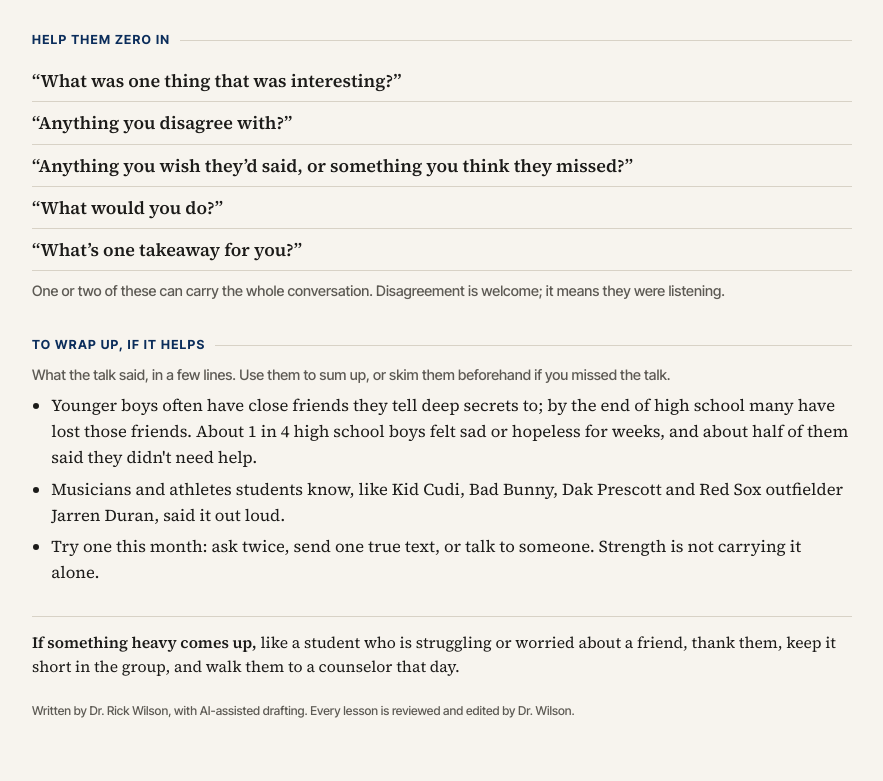
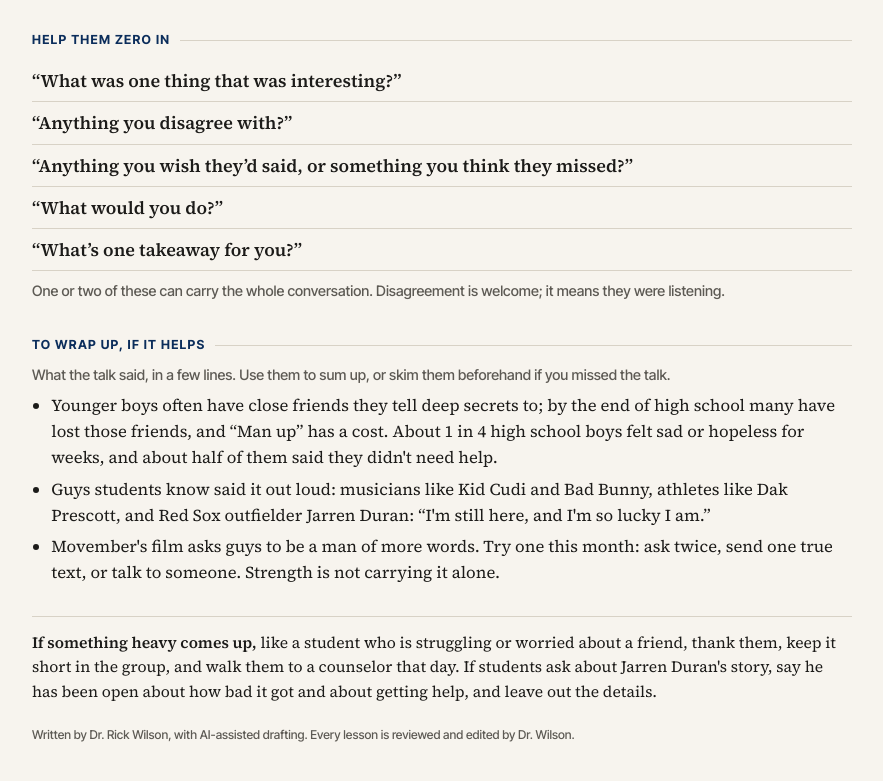
Before and after one commit to rmwtoolkit/bcds-toolkit, a plain HTML site: page teacher/movember-toolbox-conversation.html in a window 1280 px wide. Shown: the part 355-1136 px from the top of the page, without its empty margins (198-1081 px from the left). Drawn offline with Linux system fonts and the light colour scheme.

Commit message:
Movember advisory guide: recap matches the current talk
Adds "Man up" has a cost, Jarren Duran, and the Movember film to the wrap-up
points, and a line for advisors if students ask about Duran's story.

Co-Authored-By: Claude Opus 5.5 <noreply@anthropic.com>
Claude-Session: https://claude.ai/code/session_01RwoJvDRgatG1AQyDuTWjHZ

```diff
--- a/teacher/movember-toolbox-conversation.html
+++ b/teacher/movember-toolbox-conversation.html
@@ -163,8 +163,8 @@ details.sec:not([open]) > summary h2 { margin-bottom:6px; }
 <ul class="zero"><li>“What was one thing that was interesting?”</li><li>“Anything you disagree with?”</li><li>“Anything you wish they’d said, or something you think they missed?”</li><li>“What would you do?”</li><li>“What’s one takeaway for you?”</li></ul>
 <p class="note">One or two of these can carry the whole conversation. Disagreement is welcome; it means they were listening.</p>
 <h2>To wrap up, if it helps</h2>
-<div class="sum"><p class="note" style="margin:0">What the talk said, in a few lines. Use them to sum up, or skim them beforehand if you missed the talk.</p><ul><li>Younger boys often have close friends they tell deep secrets to; by the end of high school many have lost those friends. About 1 in 4 high school boys felt sad or hopeless for weeks, and about half of them said they didn't need help.</li><li>Musicians and athletes students know, like Kid Cudi, Bad Bunny, Dak Prescott and Red Sox outfielder Jarren Duran, said it out loud.</li><li>Try one this month: ask twice, send one true text, or talk to someone. Strength is not carrying it alone.</li></ul></div>
-<p class="floor"><b>If something heavy comes up,</b> like a student who is struggling or worried about a friend, thank them, keep it short in the group, and walk them to a counselor that day.</p>
+<div class="sum"><p class="note" style="margin:0">What the talk said, in a few lines. Use them to sum up, or skim them beforehand if you missed the talk.</p><ul><li>Younger boys often have close friends they tell deep secrets to; by the end of high school many have lost those friends, and “Man up” has a cost. About 1 in 4 high school boys felt sad or hopeless for weeks, and about half of them said they didn't need help.</li><li>Guys students know said it out loud: musicians like Kid Cudi and Bad Bunny, athletes like Dak Prescott, and Red Sox outfielder Jarren Duran: “I'm still here, and I'm so lucky I am.”</li><li>Movember's film asks guys to be a man of more words. Try one this month: ask twice, send one true text, or talk to someone. Strength is not carrying it alone.</li></ul></div>
+<p class="floor"><b>If something heavy comes up,</b> like a student who is struggling or worried about a friend, thank them, keep it short in the group, and walk them to a counselor that day. If students ask about Jarren Duran's story, say he has been open about how bad it got and about getting help, and leave out the details.</p>
 <p class="credit">Written by Dr. Rick Wilson, with AI-assisted drafting. Every lesson is reviewed and edited by Dr. Wilson.</p>
 </main></div>
 </body></html>
```
